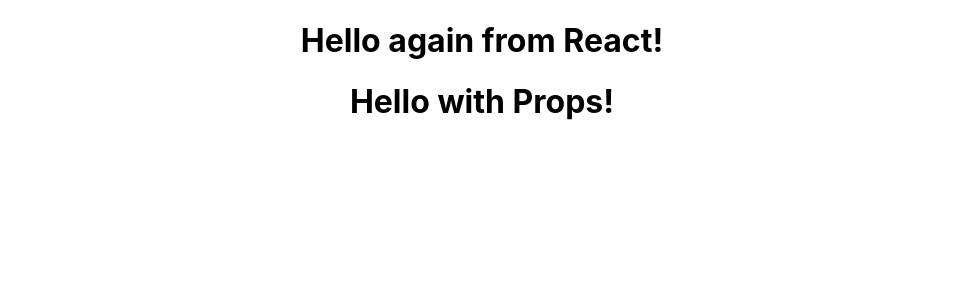
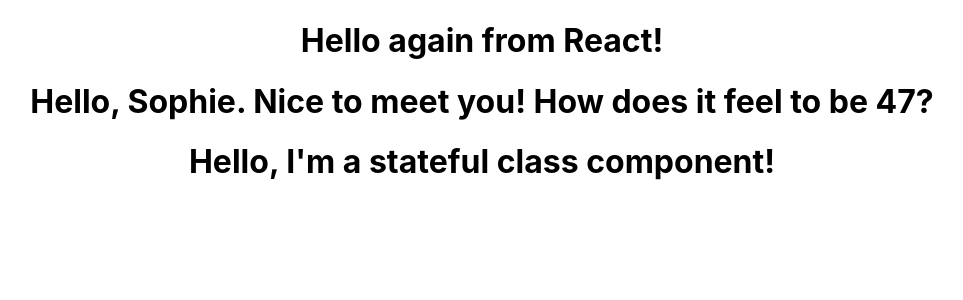
Before and after one commit to sophie-thomson/react-first-build, a React (Create React App) app in the folder my-app/: page / in a window 1280 px wide. Shown: the top 300 px of the page, without its empty margins (158-1121 px from the left). Built offline with nearby package versions, Linux system fonts and the light colour scheme.

Commit message:
Add a stateful class component greeting

```diff
--- a/my-app/src/App.js
+++ b/my-app/src/App.js
@@ -3,12 +3,15 @@
 import './App.css';
 import FunctionalGreeting from './components/FunctionalGreeting';
 import FunctionalGreetingWithProps from './components/FunctionalGreetingWithProps';
+import StatefulGreeting from './components/StatefulGreeting';
 
 function App() {
   return (
     <div className="App">
       <FunctionalGreeting />
-      <FunctionalGreetingWithProps />
+      {/* greeting 'prop' is added to the FunctionalGreetingWithProps  */}
+      <FunctionalGreetingWithProps greeting="Nice to meet you!" name="Sophie" age="47" />
+      <StatefulGreeting greeting="I'm a stateful class component!"/>
     </div>
   );
 }
--- a/my-app/src/components/FunctionalGreetingWithProps.js
+++ b/my-app/src/components/FunctionalGreetingWithProps.js
@@ -1,6 +1,9 @@
 import React from "react";
 
 // Arrow function below does same as vanilla function above
-const FunctionalGreetingWithProps = () => <h1>Hello with Props!</h1>;
+const FunctionalGreetingWithProps = (props) => {
+    console.log(props);
+    return <h1>Hello, {props.name}. {props.greeting} How does it feel to be {props.age}?</h1>;
+}
 
 export default FunctionalGreetingWithProps;
--- /dev/null
+++ b/my-app/src/components/StatefulGreeting.js
@@ -0,0 +1,10 @@
+import React from "react";
+
+class StatefulGreeting extends React.Component {
+    render() {
+        return <h1>Hello, {this.props.greeting}
+        </h1>
+    }
+}
+
+export default StatefulGreeting;
```
